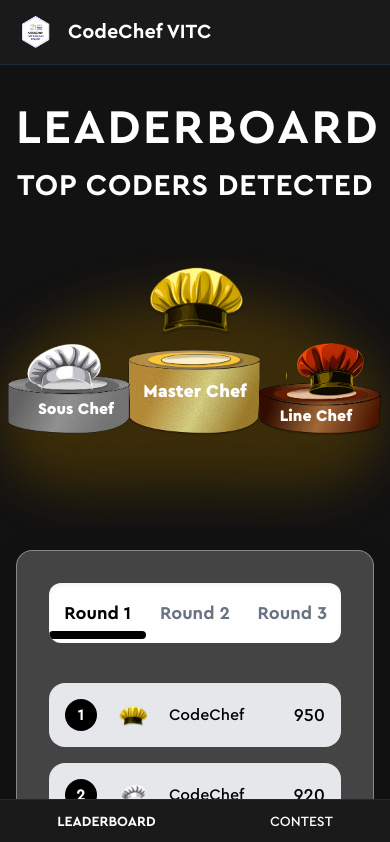
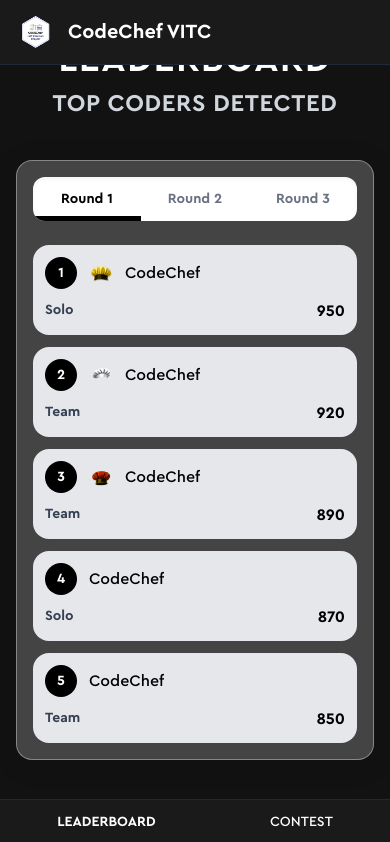
Before and after one commit to Codechef-VITC-Student-Chapter/CookOff-25, a Next.js app in the folder client/: page /leaderboard in a window 390 px wide. Shown: the top 842 px of the page. Built offline with nearby package versions, Linux system fonts and the light colour scheme.

Commit message:
Added team column and fixed responsiveness

```diff
--- a/client/src/app/leaderboard/page.tsx
+++ b/client/src/app/leaderboard/page.tsx
@@ -1,13 +1,14 @@
 "use client";
 
 import React, { useState, useEffect } from "react";
-import Navbar from "@/components/Navbar"; // import the Navbar
+import Navbar from "@/components/Navbar";
 
 interface LeaderboardEntry {
   id: string;
   name: string;
   score: number;
   round: string;
+  teamType: "Solo" | "Team";
   rank?: number;
 }
 
@@ -22,30 +23,25 @@ const LeaderboardPage: React.FC = () => {
     const fetchLeaderboardData = async () => {
       try {
         setLoading(true);
+        const mockData: LeaderboardEntry[] = [
+          { id: "1", name: "CodeChef", score: 950, round: "Round 1", teamType: "Solo" },
+          { id: "2", name: "CodeChef", score: 920, round: "Round 1", teamType: "Team" },
+          { id: "3", name: "CodeChef", score: 890, round: "Round 1", teamType: "Team" },
+          { id: "4", name: "CodeChef", score: 870, round: "Round 1", teamType: "Solo" },
+          { id: "5", name: "CodeChef", score: 850, round: "Round 1", teamType: "Team" },
 
-        const mockData: LeaderboardEntry[] = [
-          // Round 1
-          { id: "1", name: "CodeChef", score: 950, round: "Round 1" },
-          { id: "2", name: "CodeChef", score: 920, round: "Round 1" },
-          { id: "3", name: "CodeChef", score: 890, round: "Round 1" },
-          { id: "4", name: "CodeChef", score: 870, round: "Round 1" },
-          { id: "5", name: "CodeChef", score: 850, round: "Round 1" },
+          { id: "6", name: "CodeChef", score: 980, round: "Round 2", teamType: "Solo" },
+          { id: "7", name: "CodeChef", score: 940, round: "Round 2", teamType: "Team" },
+          { id: "8", name: "CodeChef", score: 910, round: "Round 2", teamType: "Team" },
+          { id: "9", name: "CodeChef", score: 870, round: "Round 2", teamType: "Solo" },
+          { id: "10", name: "CodeChef", score: 860, round: "Round 2", teamType: "Team" },
 
-          // Round 2
-          { id: "6", name: "CodeChef", score: 980, round: "Round 2" },
-          { id: "7", name: "CodeChef", score: 940, round: "Round 2" },
-          { id: "8", name: "CodeChef", score: 910, round: "Round 2" },
-          { id: "9", name: "CodeChef", score: 870, round: "Round 2" },
-          { id: "10", name: "CodeChef", score: 860, round: "Round 2" },
-
-          // Round 3
-          { id: "11", name: "CodeChef", score: 995, round: "Round 3" },
-          { id: "12", name: "CodeChef", score: 960, round: "Round 3" },
-          { id: "13", name: "CodeChef", score: 940, round: "Round 3" },
-          { id: "14", name: "CodeChef", score: 900, round: "Round 3" },
-          { id: "15", name: "CodeChef", score: 880, round: "Round 3" },
+          { id: "11", name: "CodeChef", score: 995, round: "Round 3", teamType: "Solo" },
+          { id: "12", name: "CodeChef", score: 960, round: "Round 3", teamType: "Team" },
+          { id: "13", name: "CodeChef", score: 940, round: "Round 3", teamType: "Team" },
+          { id: "14", name: "CodeChef", score: 900, round: "Round 3", teamType: "Team" },
+          { id: "15", name: "CodeChef", score: 880, round: "Round 3", teamType: "Solo" },
         ];
-
         setLeaderboardData(mockData);
         setLoading(false);
       } catch (error) {
@@ -53,7 +49,6 @@ const LeaderboardPage: React.FC = () => {
         setLoading(false);
       }
     };
-
     fetchLeaderboardData();
   }, []);
 
@@ -73,94 +68,26 @@ const LeaderboardPage: React.FC = () => {
 
   return (
     <div className="min-h-screen bg-[#121212] overflow-hidden text-white">
-      {/* Navbar at the top */}
       <Navbar />
 
-      {/* Page content */}
-      <div className="py-16 px-4 max-w-6xl mx-auto">
-        {/* Header */}
-        <div className="text-center mb-8">
-          <h1 className="text-5xl md:text-7xl font-cerapro font-bold mb-4 mt-10 tracking-wider">
+      <div className="py-10 px-4 sm:px-6 md:px-8 max-w-6xl mx-auto">
+        {/* Title Section */}
+        <div className="text-center mb-10">
+          <h1 className="text-4xl sm:text-5xl md:text-6xl font-cerapro font-bold mb-2 tracking-wider">
             LEADERBOARD
           </h1>
-          <h2 className="text-3xl md:text-4xl font-cerapro font-semibold tracking-wide">
+          <h2 className="text-2xl sm:text-3xl font-cerapro font-semibold tracking-wide text-gray-300">
             TOP CODERS DETECTED
           </h2>
         </div>
 
-        {/* Podium Section */}
         {loading ? (
-          <div className="text-center text-gray-400 py-20">Loading...</div>
+          <div className="text-center text-gray-400 py-20 text-lg">Loading...</div>
         ) : (
           <>
-            {/* Responsive Podium */}
+            {/* Leaderboard Container */}
             <div
-              className="relative w-screen left-1/2 -translate-x-1/2 bg-cover bg-center bg-no-repeat py-10 sm:py-16 md:py-20"
-              style={{
-                backgroundImage: "url('/podium_background.png')",
-                backgroundSize: '100% 100%',
-              }}
-            >
-              <div className="relative flex justify-center px-2 sm:px-6 md:px-10">
-                <div className="relative w-full max-w-[500px] md:max-w-[650px] aspect-[1.6/1] mx-auto">
-                  <img
-                    src="/podium_leaderboard.png"
-                    alt="Podium"
-                    className="w-full h-full object-contain"
-                  />
-
-                  {/* 🥇 1st Place Hat */}
-                  {topThree[0] && (
-                    <div className="absolute left-1/2 -translate-x-1/2 top-[-10%] sm:top-[-6%] md:top-[-4%] flex flex-col items-center">
-                      <img
-                        src={hatImages[0]}
-                        alt="1st Place Hat"
-                        className="object-contain w-[110px] sm:w-[140px] md:w-[170px]"
-                      />
-                    </div>
-                  )}
-
-                  {/* 🥈 2nd Place Hat */}
-                  {topThree[1] && (
-                    <div className="absolute left-[2%] sm:left-[6%] md:left-[5%] top-[29%] flex flex-col items-center">
-                      <img
-                        src={hatImages[1]}
-                        alt="2nd Place Hat"
-                        className="object-contain w-[95px] sm:w-[120px] md:w-[150px]"
-                      />
-                    </div>
-                  )}
-
-                  {/* 🥉 3rd Place Hat */}
-                  {topThree[2] && (
-                    <div className="absolute right-[2%] sm:right-[6%] md:right-[6%] top-[22%] flex flex-col items-center">
-                      <img
-                        src={hatImages[2]}
-                        alt="3rd Place Hat"
-                        className="object-contain w-[90px] sm:w-[115px] md:w-[145px]"
-                      />
-                    </div>
-                  )}
-
-                  {/* Chef Titles on Podium */}
-                  <div className="absolute inset-0 flex justify-between items-end text-white font-cerapro font-extrabold">
-                    <p className="absolute left-[8%] bottom-[38%] text-base sm:text-xl md:text-2xl text-center">
-                      Sous Chef
-                    </p>
-                    <p className="absolute left-1/2 -translate-x-1/2 bottom-[45%] text-lg sm:text-2xl md:text-3xl text-center">
-                      Master Chef
-                    </p>
-                    <p className="absolute right-[8%] bottom-[35%] text-base sm:text-xl md:text-2xl text-center">
-                      Line Chef
-                    </p>
-                  </div>
-                </div>
-              </div>
-            </div>
-
-            {/* Leaderboard List */}
-            <div
-              className="max-w-4xl mx-auto rounded-3xl p-8"
+              className="max-w-4xl mx-auto rounded-3xl p-4 sm:p-8"
               style={{
                 background: "rgba(255, 255, 255, 0.21)",
                 borderRadius: "16px",
@@ -170,14 +97,14 @@ const LeaderboardPage: React.FC = () => {
                 border: "1px solid rgba(255, 255, 255, 0.36)",
               }}
             >
-              {/* Tabs Section */}
-              <div className="mb-10">
-                <div className="relative flex justify-center items-center bg-white rounded-xl overflow-hidden shadow-inner">
+              {/* Tabs */}
+              <div className="mb-6 sm:mb-10">
+                <div className="relative flex justify-center items-center bg-white rounded-xl overflow-hidden shadow-inner text-sm sm:text-base">
                   {tabs.map((tab) => (
                     <button
                       key={tab}
                       onClick={() => setActiveTab(tab)}
-                      className={`relative flex-1 py-4 font-cerapro font-bold text-lg text-center transition-all duration-300 ${
+                      className={`relative flex-1 py-3 sm:py-4 font-cerapro font-bold text-center transition-all duration-300 ${
                         activeTab === tab
                           ? "text-black"
                           : "text-gray-500 hover:text-gray-700"
@@ -187,9 +114,8 @@ const LeaderboardPage: React.FC = () => {
                     </button>
                   ))}
 
-                  {/* Sliding underline */}
                   <div
-                    className="absolute bottom-1 h-2 bg-black rounded-full transition-all duration-300 ease-in-out"
+                    className="absolute bottom-0 h-[5px] bg-black transition-all duration-300 ease-in-out"
                     style={{
                       width: `calc(100% / ${tabs.length})`,
                       left:
@@ -203,42 +129,39 @@ const LeaderboardPage: React.FC = () => {
                 </div>
               </div>
 
-              {/* Leaderboard Rows */}
-              <div className="space-y-4">
-                {/* Top 3 entries */}
-                {topThree.map((entry) => (
+              {/* Leaderboard Entries */}
+              <div className="space-y-3 sm:space-y-4">
+                {[...topThree, ...remainingEntries].map((entry) => (
                   <div
                     key={entry.id}
-                    className="rounded-2xl p-4 flex items-center justify-between bg-gray-200 hover:bg-gray-300 transition-colors duration-150"
+                    className="rounded-2xl p-3 sm:p-4 flex flex-col sm:flex-row sm:items-center sm:justify-between bg-gray-200 hover:bg-gray-300 transition-all duration-200"
                   >
-                    <div className="flex items-center gap-5">
-                      <div className="w-8 h-8 bg-black text-white flex items-center justify-center rounded-full font-bold text-base">
+                    {/* Rank + Name */}
+                    <div className="flex items-center gap-3 sm:gap-5 w-full sm:w-1/2">
+                      <div className="w-8 h-8 sm:w-10 sm:h-10 bg-black text-white flex items-center justify-center rounded-full font-bold text-sm sm:text-base">
                         {entry.rank}
                       </div>
-                      <img
-                        src={hatImages[(entry.rank || 1) - 1]}
-                        alt={`${entry.rank} place hat`}
-                        className="w-8 h-8 object-contain"
-                      />
-                      <span className="text-black font-medium text-base">{entry.name}</span>
+                      {entry.rank && entry.rank <= 3 && (
+                        <img
+                          src={hatImages[(entry.rank || 1) - 1]}
+                          alt={`${entry.rank} place hat`}
+                          className="w-6 h-6 sm:w-8 sm:h-8 object-contain"
+                        />
+                      )}
+                      <span className="text-black font-medium text-base sm:text-lg truncate">
+                        {entry.name}
+                      </span>
                     </div>
-                    <span className="text-black font text-lg">{entry.score}</span>
-                  </div>
-                ))}
 
-                {/* Remaining entries */}
-                {remainingEntries.map((entry) => (
-                  <div
-                    key={entry.id}
-                    className="rounded-2xl p-4 flex items-center justify-between bg-gray-200 hover:bg-gray-300 transition-colors duration-150"
-                  >
-                    <div className="flex items-center gap-4">
-                      <div className="w-8 h-8 bg-black text-white flex items-center justify-center rounded-full font-bold text-base">
-                        {entry.rank}
+                    {/*  Team Type + Score */}
+                    <div className="flex items-center justify-between sm:justify-end w-full sm:w-1/2 mt-2 sm:mt-0">
+                      <div className="text-gray-700 font-semibold text-sm sm:text-base text-left sm:text-center w-1/2 sm:w-1/3">
+                        {entry.teamType}
                       </div>
-                      <span className="text-black font-medium text-base">{entry.name}</span>
+                      <div className="text-black font-bold text-base sm:text-lg text-right w-1/2 sm:w-1/3 flex items-center justify-end mt-0.5 sm:mt-0">
+                        {entry.score}
+                      </div>
                     </div>
-                    <span className="text-black font-semibold text-lg">{entry.score}</span>
                   </div>
                 ))}
               </div>
```
